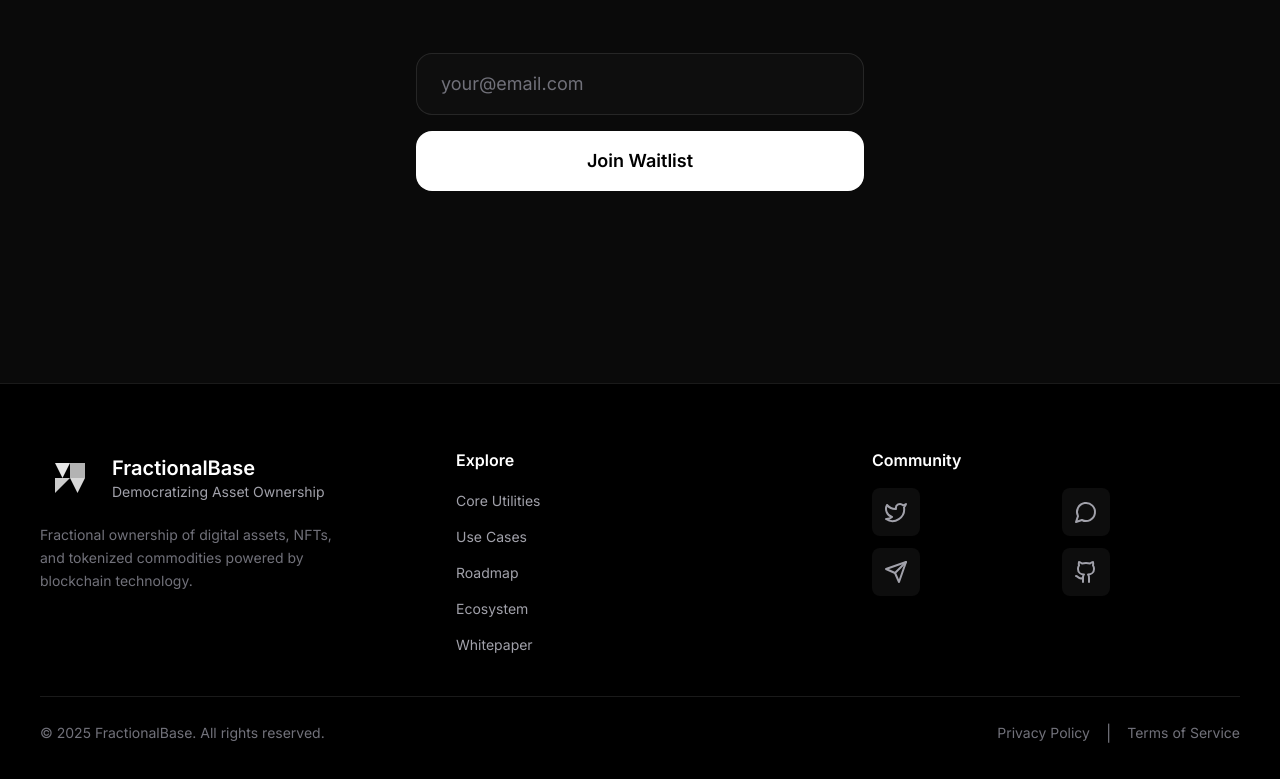
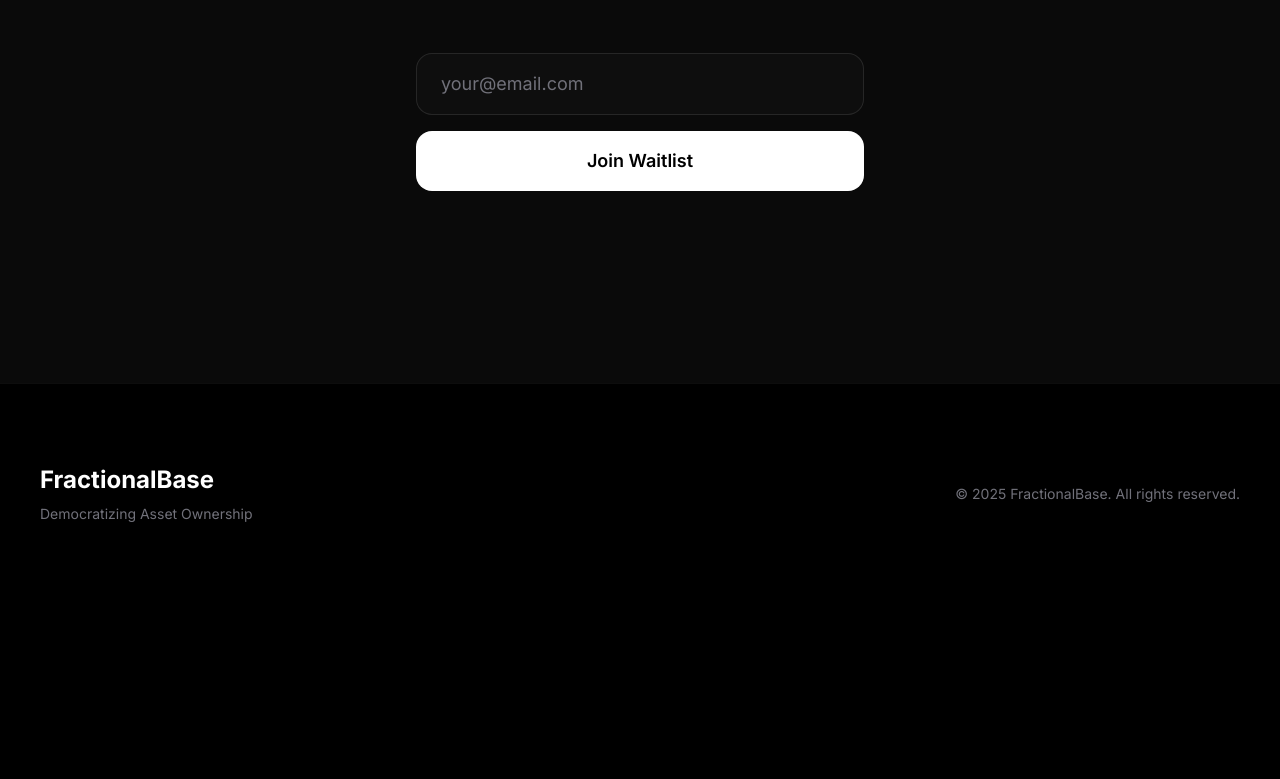
Before and after one commit to krushi5188/frac-website, a Next.js app: page / in a window 1280 px wide. Shown: the part 5823-6602 px from the top of the page. After the commit the page ends 6427 px from the top, so only its background shows below. Built offline with nearby package versions, Linux system fonts and the light colour scheme.

Commit message:
Auto-commit: Agent tool execution

```diff
--- a/src/components/sections/FooterSection.tsx
+++ b/src/components/sections/FooterSection.tsx
@@ -1,112 +1,21 @@
 'use client'
 
 import { motion } from 'framer-motion'
-import FracIcon from '@/components/icons/FracIcon'
-import { Twitter, MessageCircle, Send, Github } from 'lucide-react'
 
 export default function FooterSection() {
-  const scrollToSection = (sectionId: string) => {
-    document.getElementById(sectionId)?.scrollIntoView({ behavior: 'smooth' })
-  }
-
-  const navigationLinks = [
-    { label: 'Core Utilities', sectionId: 'utilities' },
-    { label: 'Use Cases', sectionId: 'use-cases' },
-    { label: 'Roadmap', sectionId: 'ecosystem' },
-    { label: 'Ecosystem', sectionId: 'ecosystem' },
-    { label: 'Whitepaper', sectionId: 'ecosystem' },
-  ]
-
-  const socialLinks = [
-    { icon: Twitter, label: 'Twitter', href: '#' },
-    { icon: MessageCircle, label: 'Discord', href: '#' },
-    { icon: Send, label: 'Telegram', href: '#' },
-    { icon: Github, label: 'GitHub', href: '#' },
-  ]
-
   return (
-    <footer id="footer" className="bg-bg-footer px-5 md:px-10 pt-16 pb-10 border-t border-white/10">
-      <div className="max-w-container mx-auto">
-        {/* Main Footer Content */}
-        <div className="grid grid-cols-1 md:grid-cols-3 gap-12 mb-10">
-          {/* Column 1: Branding */}
-          <div>
-            <div className="flex items-center gap-3 mb-4">
-              <FracIcon size={60} />
-              <div>
-                <h3 className="text-xl font-semibold text-white">FractionalBase</h3>
-                <p className="text-sm text-text-secondary">Democratizing Asset Ownership</p>
-              </div>
-            </div>
-            <p className="text-sm text-text-muted leading-relaxed max-w-[300px]">
-              Fractional ownership of digital assets, NFTs, and tokenized commodities powered by blockchain
-              technology.
-            </p>
+    <footer id="footer" className="bg-bg-footer px-5 md:px-10 py-20 border-t border-white/5">
+      <div className="max-w-7xl mx-auto">
+        <div className="flex flex-col md:flex-row justify-between items-center gap-8">
+          {/* Brand */}
+          <div className="text-center md:text-left">
+            <h3 className="text-2xl font-bold text-white mb-2">FractionalBase</h3>
+            <p className="text-sm text-text-muted">Democratizing Asset Ownership</p>
           </div>
 
-          {/* Column 2: Navigation Links */}
-          <div>
-            <h4 className="text-base font-semibold text-white mb-4">Explore</h4>
-            <ul className="space-y-3">
-              {navigationLinks.map((link) => (
-                <li key={link.label}>
-                  <button
-                    onClick={() => scrollToSection(link.sectionId)}
-                    className="text-sm text-text-secondary hover:text-white transition-colors duration-200 text-left"
-                  >
-                    {link.label}
-                  </button>
-                </li>
-              ))}
-            </ul>
-          </div>
-
-          {/* Column 3: Community */}
-          <div>
-            <h4 className="text-base font-semibold text-white mb-4">Community</h4>
-            <div className="grid grid-cols-2 gap-3">
-              {socialLinks.map((social) => {
-                const Icon = social.icon
-                return (
-                  <motion.a
-                    key={social.label}
-                    href={social.href}
-                    onClick={(e) => e.preventDefault()}
-                    aria-label={social.label}
-                    whileHover={{ scale: 1.05 }}
-                    className="flex items-center justify-center w-12 h-12 rounded-lg bg-white/5 hover:bg-white/10 text-text-secondary hover:text-white transition-all duration-200 focus-visible:outline-1 focus-visible:outline-white/50"
-                  >
-                    <Icon className="w-6 h-6" />
-                  </motion.a>
-                )
-              })}
-            </div>
-          </div>
-        </div>
-
-        {/* Bottom Bar */}
-        <div className="border-t border-white/10 pt-6">
-          <div className="flex flex-col md:flex-row justify-between items-center gap-4">
-            <p className="text-sm text-text-muted">
-              © 2025 FractionalBase. All rights reserved.
-            </p>
-            <div className="flex items-center gap-4">
-              <a
-                href="#"
-                onClick={(e) => e.preventDefault()}
-                className="text-sm text-text-muted hover:text-text-secondary transition-colors duration-200"
-              >
-                Privacy Policy
-              </a>
-              <span className="text-text-muted">|</span>
-              <a
-                href="#"
-                onClick={(e) => e.preventDefault()}
-                className="text-sm text-text-muted hover:text-text-secondary transition-colors duration-200"
-              >
-                Terms of Service
-              </a>
-            </div>
+          {/* Copyright */}
+          <div className="text-sm text-text-muted text-center md:text-right">
+            © 2025 FractionalBase. All rights reserved.
           </div>
         </div>
       </div>
```
